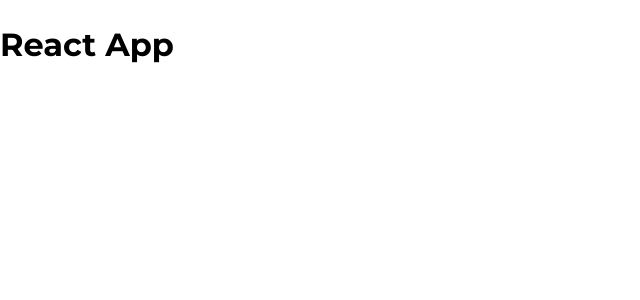
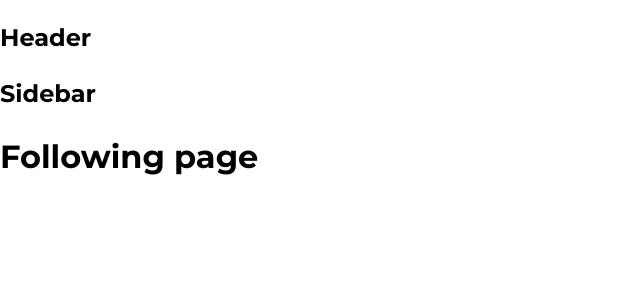
Before and after one commit to dvthagn/reactjs-tiktok-ui, a React (Create React App) app: page /following in a window 1280 px wide. Shown: the top 300 px of the page, without its empty margins (0-640 px from the left). Built offline with nearby package versions, Linux system fonts and the light colour scheme.

Commit message:
config routes/layouts

```diff
--- a/package.json
+++ b/package.json
@@ -40,6 +40,7 @@
     "customize-cra": "^1.0.0",
     "normalize.css": "^8.0.1",
     "react-app-rewired": "^2.2.1",
+    "react-router-dom": "^6.12.0",
     "sass": "^1.63.2",
     "scss": "^0.2.4"
   }
--- a/src/App.js
+++ b/src/App.js
@@ -1,8 +1,36 @@
+import { Fragment } from 'react';
+import { BrowserRouter as Router, Routes, Route } from 'react-router-dom';
+import { publicRoutes } from '~/routes';
+import DefaultLayout from '~/components/Layout/DefaultLayout';
+
 function App() {
     return (
-        <div className="App">
-            <h1>React App</h1>
-        </div>
+        <Router>
+            <div className="App">
+                <Routes>
+                    {publicRoutes.map((route, index) => {
+                        const Page = route.component;
+                        let Layout = DefaultLayout;
+                        if (route.layout) {
+                            Layout = route.layout;
+                        } else if (route.layout === null) {
+                            Layout = Fragment;
+                        }
+                        return (
+                            <Route
+                                key={index}
+                                path={route.path}
+                                element={
+                                    <Layout>
+                                        <Page />
+                                    </Layout>
+                                }
+                            />
+                        );
+                    })}
+                </Routes>
+            </div>
+        </Router>
     );
 }
 
--- /dev/null
+++ b/src/components/Layout/DefaultLayout/Sidebar/index.js
@@ -0,0 +1,5 @@
+function Sidebar() {
+    return <h2>Sidebar</h2>;
+}
+
+export default Sidebar;
--- /dev/null
+++ b/src/components/Layout/DefaultLayout/index.js
@@ -0,0 +1,16 @@
+import Header from '~/components/Layout/components/Header';
+import Sidebar from './Sidebar';
+
+function DefaultLayout({ children }) {
+    return (
+        <div>
+            <Header />
+            <div className="container">
+                <Sidebar />
+                <div className="content">{children}</div>
+            </div>
+        </div>
+    );
+}
+
+export default DefaultLayout;
--- /dev/null
+++ b/src/components/Layout/HeaderOnly/index.js
@@ -0,0 +1,14 @@
+import Header from '~/components/Layout/components/Header';
+
+function DefaultLayout({ children }) {
+    return (
+        <div>
+            <Header />
+            <div className="container">
+                <div className="content">{children}</div>
+            </div>
+        </div>
+    );
+}
+
+export default DefaultLayout;
--- /dev/null
+++ b/src/components/Layout/components/Header/index.js
@@ -0,0 +1,5 @@
+function Header() {
+    return <h2>Header</h2>;
+}
+
+export default Header;
--- /dev/null
+++ b/src/pages/Following/index.js
@@ -0,0 +1,5 @@
+function Following() {
+    return <h1>Following page</h1>;
+}
+
+export default Following;
--- /dev/null
+++ b/src/pages/Home/index.js
@@ -0,0 +1,5 @@
+function Home() {
+    return <h1>Home page</h1>;
+}
+
+export default Home;
--- /dev/null
+++ b/src/pages/Upload/index.js
@@ -0,0 +1,5 @@
+function Upload() {
+    return <h1>Upload page</h1>;
+}
+
+export default Upload;
--- /dev/null
+++ b/src/routes/index.js
@@ -0,0 +1,16 @@
+//Layouts
+import HeaderOnly from '~/components/Layout/HeaderOnly';
+
+import Home from '~/pages/Home';
+import Following from '~/pages/Following';
+import Upload from '~/pages/Upload';
+
+//Public Routes
+const publicRoutes = [
+    { path: '/', component: Home },
+    { path: '/following', component: Following },
+    { path: '/upload', component: Upload, layout: HeaderOnly },
+];
+const privateRoutes = [];
+
+export { publicRoutes, privateRoutes };
```
Also changed, not shown: 1 other file (tests, documents, lock files or other folders).
